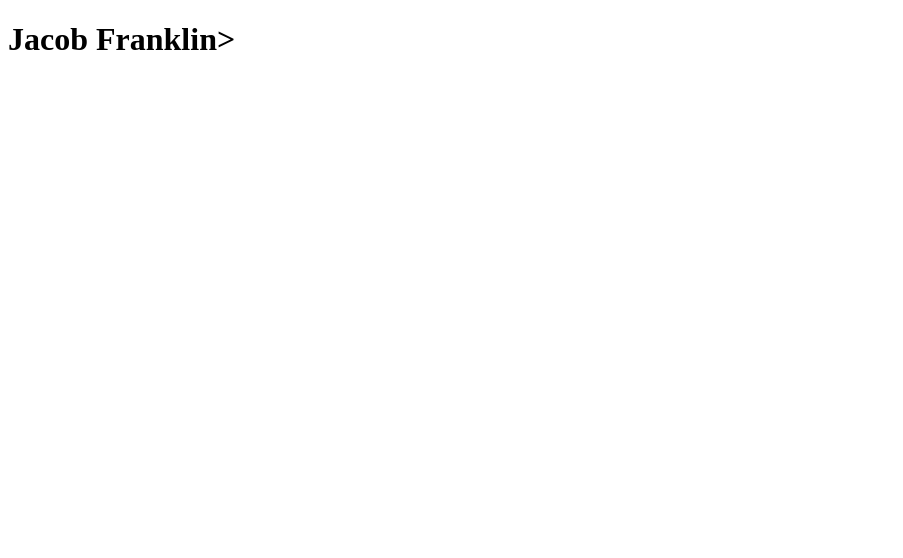
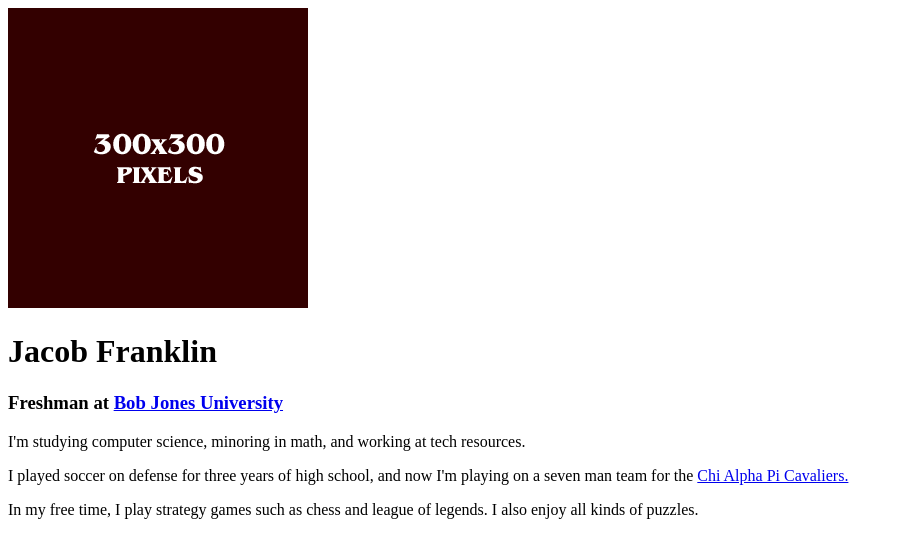
Before and after one commit to jfran956/jfran956.github.io, a plain HTML site: page index.html in a window 1280 px wide. Shown: the whole page, without its empty margins (0-903 px from the left). Drawn offline with Linux system fonts and the light colour scheme.

Commit message:
Update index.html

```diff
--- a/index.html
+++ b/index.html
@@ -4,6 +4,12 @@
   <title>Jacob Franklin</title>
 </header>
 <body>
-  <h1>Jacob Franklin>
+  <img src='300x300.gif'></img>
+  <h1>Jacob Franklin</h1>
+  <h3> Freshman at <a href='https://www.bju.edu'>Bob Jones University</a></h3>
+  <p>I'm studying computer science, minoring in math, and working at tech resources.</p>
+  <p>I played soccer on defense for three years of high school, and now I'm playing on a seven man team for the
+    <a href='https://www.facebook.com/ChiAlphaPiCAVS/'>Chi Alpha Pi Cavaliers.</a></p>
+  <p>In my free time, I play strategy games such as chess and league of legends. I also enjoy all kinds of puzzles.</p>
 </body>
 </html>
```
